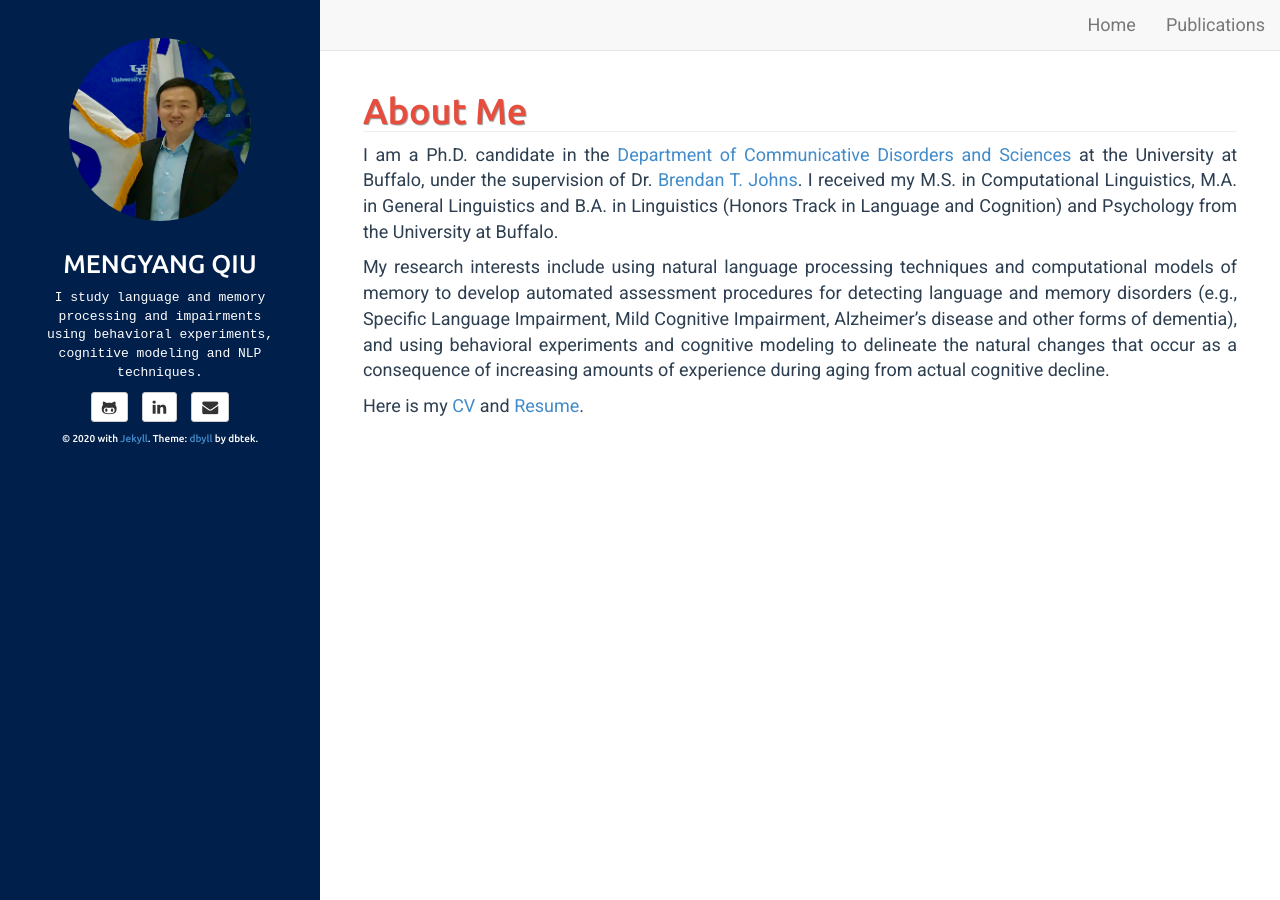
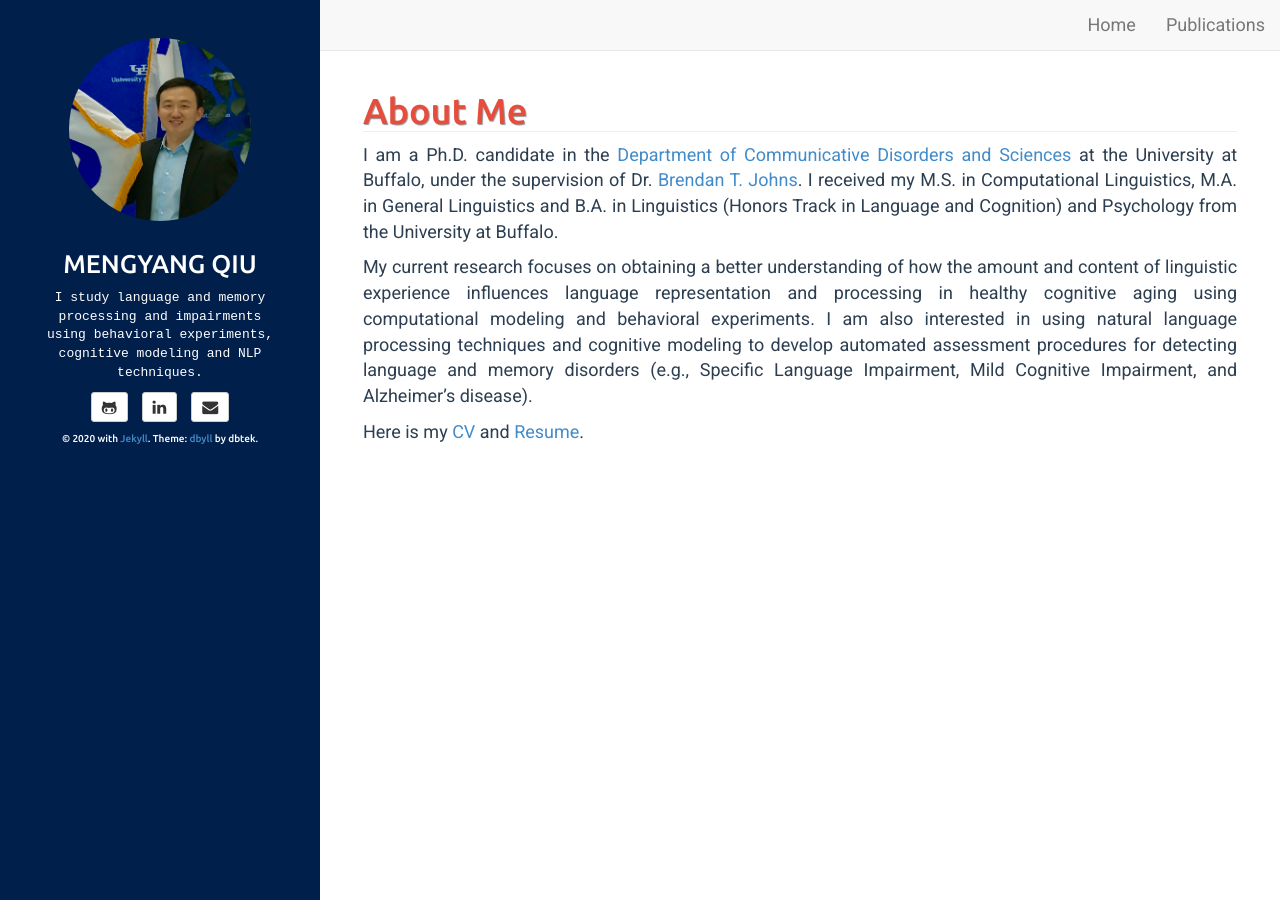
Before and after one commit to mengyangq/mengyangq.github.io, a Jekyll site: the page built from index.html, in a window 1280 px wide. Built offline with Jekyll 4.4.1, drawn with Linux system fonts in a browser that asks for light colours.

Commit message:
Update me.md

```diff
--- a/_includes/me.md
+++ b/_includes/me.md
@@ -2,6 +2,6 @@
 
 I am a Ph.D. candidate in the [Department of Communicative Disorders and Sciences](http://arts-sciences.buffalo.edu/cds.html)  at the University at Buffalo, under the supervision of Dr. [Brendan T. Johns](http://btjohns.com). I received my M.S. in Computational Linguistics, M.A. in General Linguistics and B.A. in Linguistics (Honors Track in Language and Cognition) and Psychology from the University at Buffalo.
 
-My research interests include using natural language processing techniques and computational models of memory to develop automated assessment procedures for detecting language and memory disorders (e.g., Specific Language Impairment, Mild Cognitive Impairment, Alzheimer’s disease and other forms of dementia), and using behavioral experiments and cognitive modeling to delineate the natural changes that occur as a consequence of increasing amounts of experience during aging from actual cognitive decline.
+My current research focuses on obtaining a better understanding of how the amount and content of linguistic experience influences language representation and processing in healthy cognitive aging using computational modeling and behavioral experiments. I am also interested in using natural language processing techniques and cognitive modeling to develop automated assessment procedures for detecting language and memory disorders (e.g., Specific Language Impairment, Mild Cognitive Impairment, and Alzheimer’s disease).
 
 Here is my [CV](../pub/CV.pdf) and [Resume](../pub/Resume.pdf).
```
